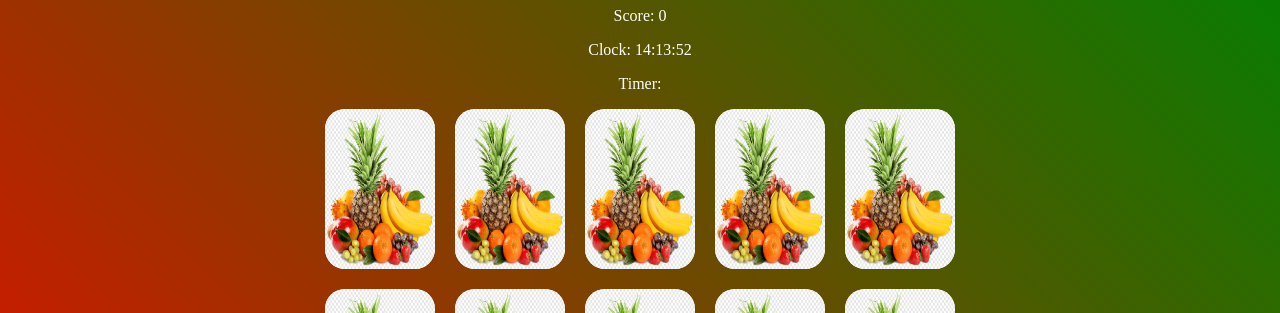
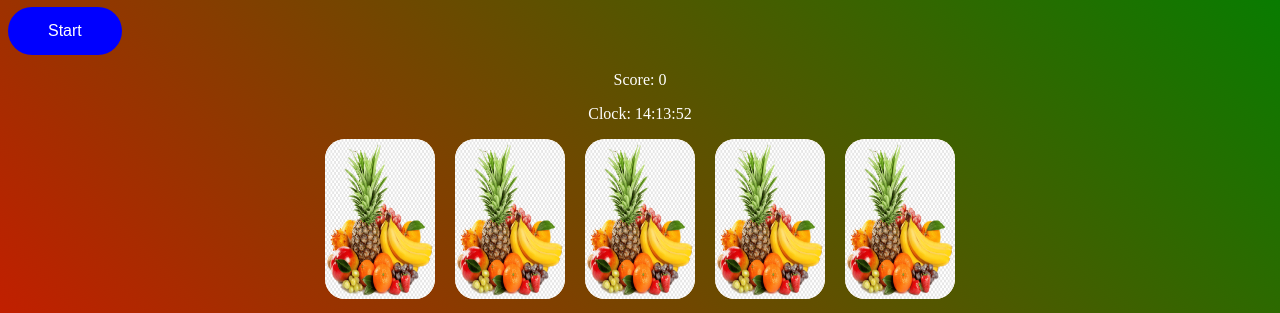
Before and after one commit to olimyuldoshev2003/HW---The-game-project--which-Mr.Asliddin-gave-us, a plain HTML site: page index.html in a window 1280 px wide. Shown: the part 73-386 px from the top of the page. Drawn offline with Linux system fonts and the light colour scheme.

Commit message:
Checked the committing

```diff
--- a/css/style.css
+++ b/css/style.css
@@ -9,7 +9,6 @@ h1 {
 }
 
 p {
-
   text-align: center;
   color: #fff;
 }
--- a/index.html
+++ b/index.html
@@ -9,9 +9,10 @@
 </head>
 <body>
     <h1>Memory game</h1>
+    <button>Start</button>
     <p>Score: <span class="score"></span></p>
     <p>Clock: <span class="clock"></span></p>
-    <p>Timer: <span class="timer"></span></p>
+    <!-- <p>Timer: <span class="timer"></span></p> -->
     <div class="actions gameOverBlock" style="display: none;">
         <h1>Game Over</h1>
     </div>
```
